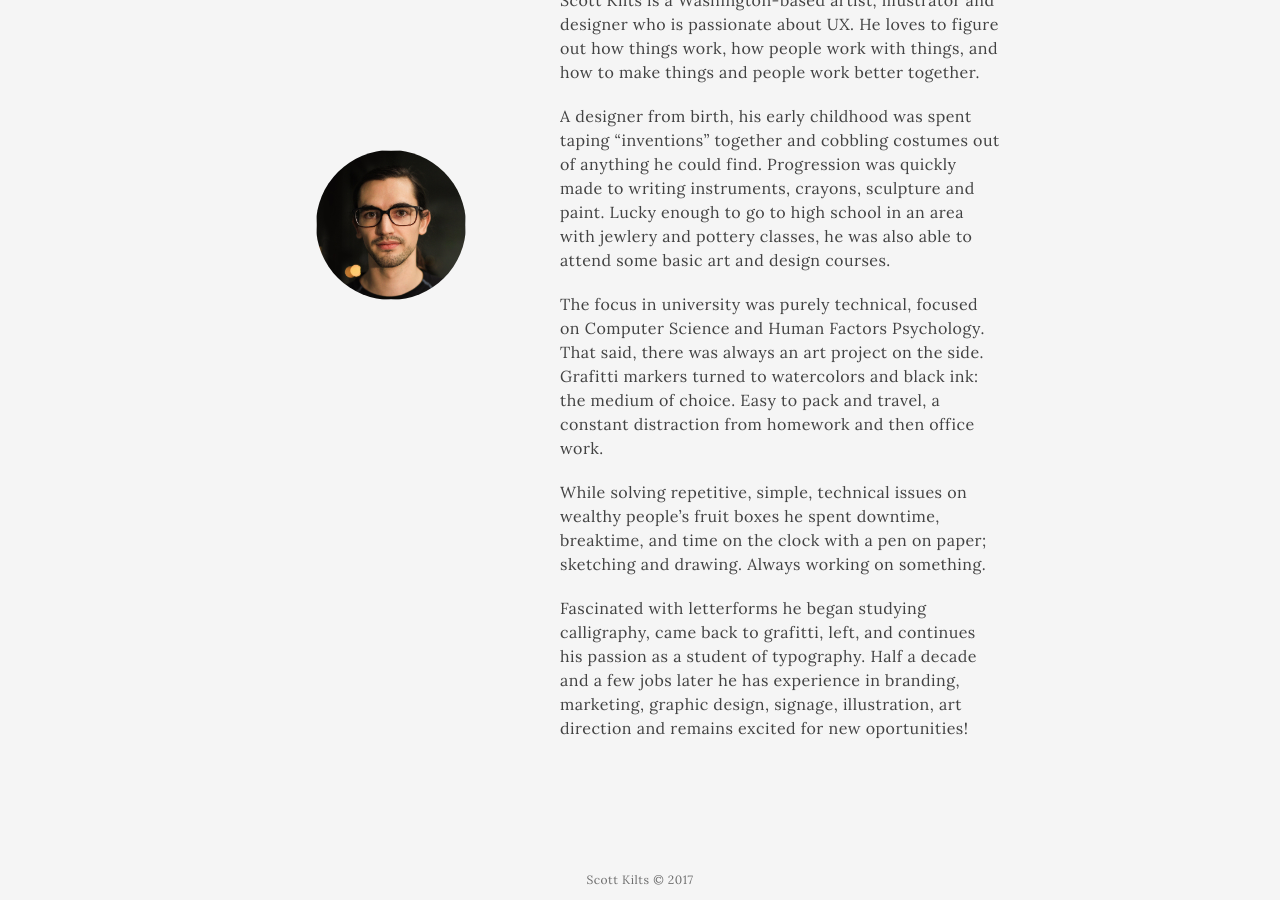
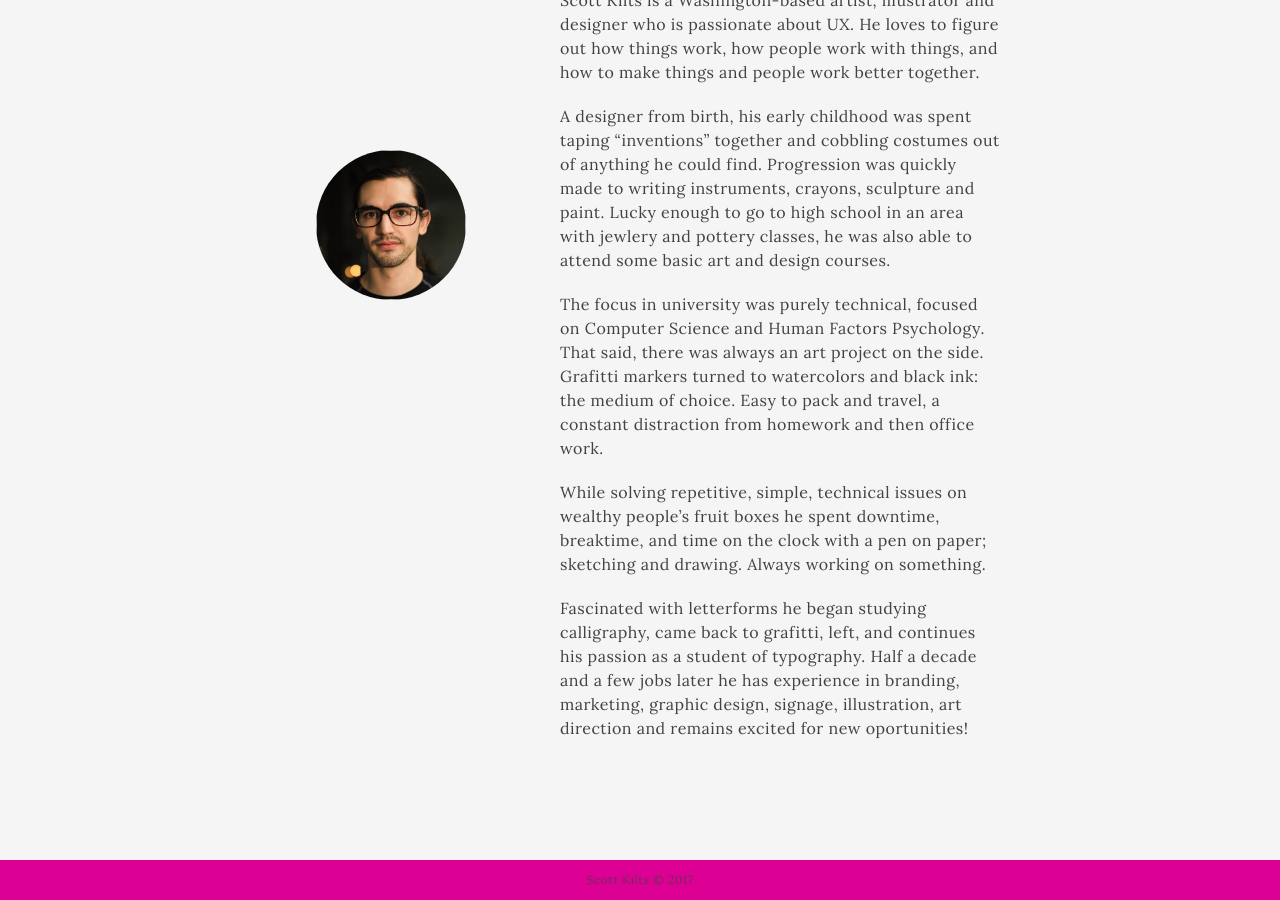
Before and after one commit to sjkilts/sjkilts.github.iold, a Jekyll site: the page built from about.md, in a window 1280 px wide and 900 px high, scrolled down 202 px. Built offline with Jekyll 4.4.1, drawn with Linux system fonts in a browser that asks for light colours; nearby versions of some CDN libraries.

Commit message:
Update default.html

```diff
--- a/_layouts/default.html
+++ b/_layouts/default.html
@@ -15,9 +15,9 @@
         </div>
       </div>
 
-      {% include footer.html %}
+    </div>
 
-    </div>
+    {% include footer.html %}
 
   </body>
 
```
